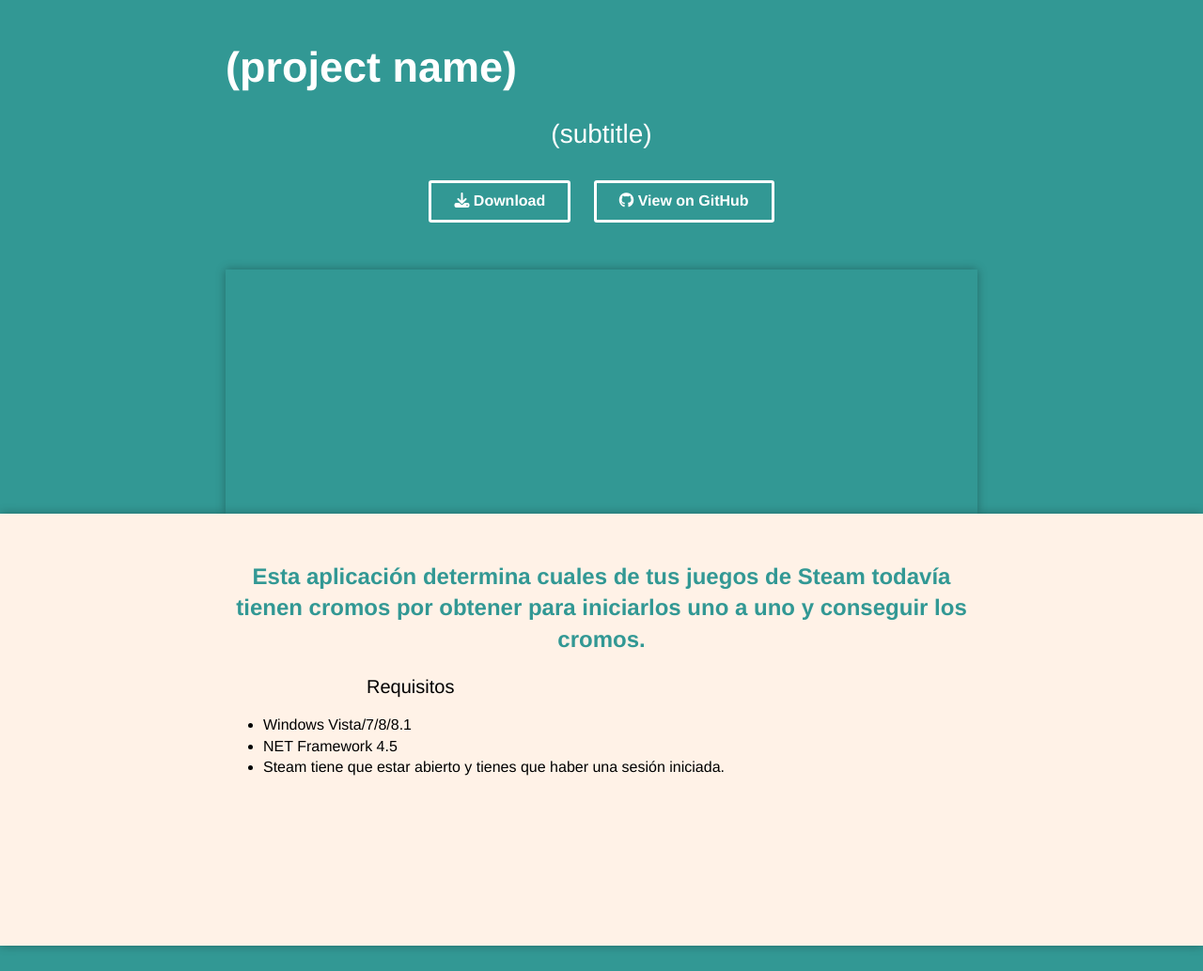
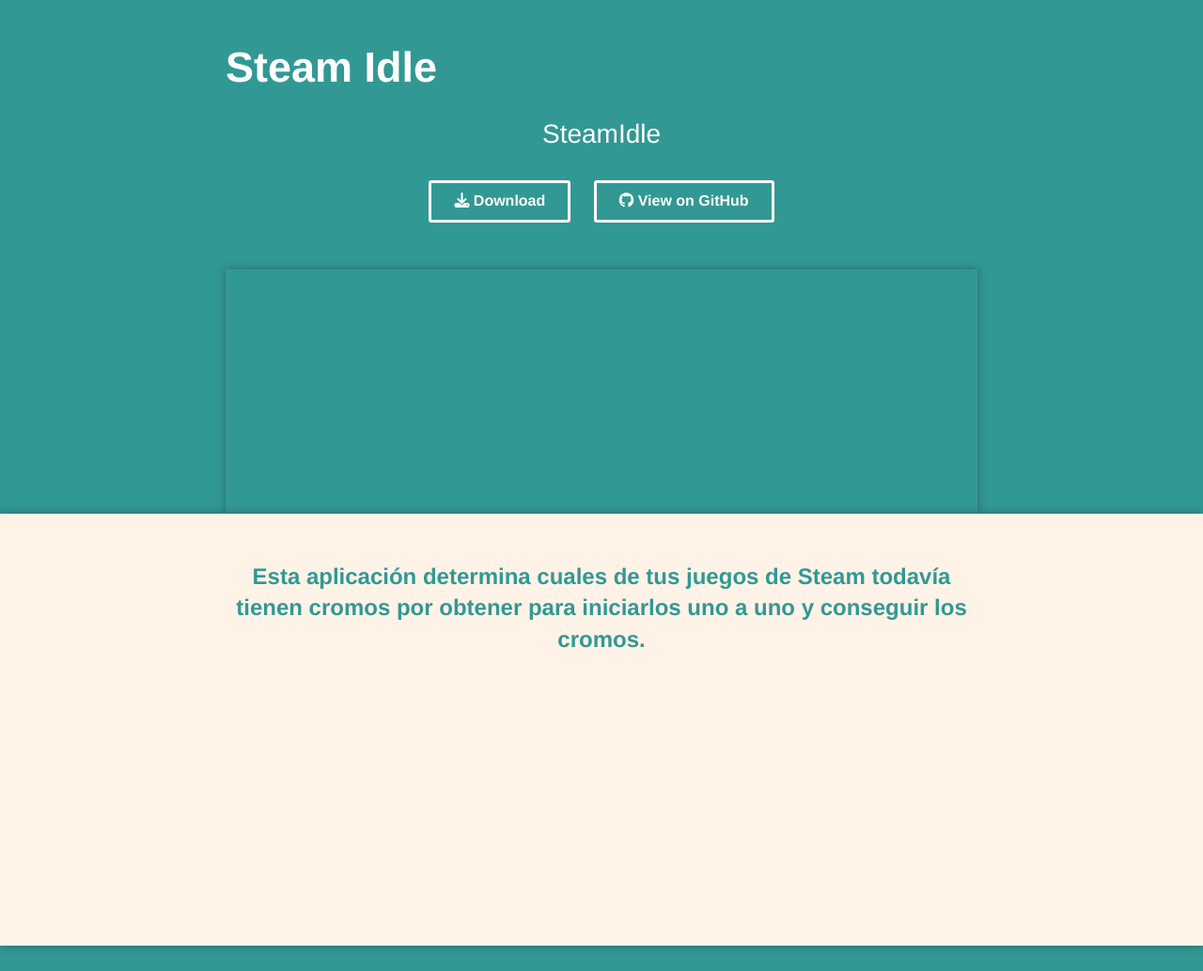
Before and after one commit to Arafo/Steam-Idle, a plain HTML site: page index.html in a window 1280 px wide. Shown: the top 1034 px of the page at 94% size. Drawn offline with nearby package versions, Linux system fonts and the light colour scheme.

Commit message:
Update index.html

```diff
--- a/index.html
+++ b/index.html
@@ -16,9 +16,9 @@
   </head>
   <body>
     <div class="header"><div class="container">
-      <h1 class="logo">(project name)</h1>
+      <h1 class="logo">Steam Idle</h1>
       <div class="tagline">
-        (subtitle)
+        SteamIdle
       </div>
       <div class="cta">
           <a href="http://www.mediafire.com/download/expulxuf4pedmiq/Steam_Idle_1_3.zip" role="button"><i class="fa fa-download"></i> Download</a>
@@ -34,17 +34,6 @@
         Esta aplicación determina cuales de tus juegos de Steam todavía tienen cromos por obtener para iniciarlos uno a uno y conseguir los cromos.
       </div>
 
-      <ul class="features">
-          Requisitos
-      </ul>
-
-      <ul class="requirements">
-        <li>Windows Vista/7/8/8.1</li>
-        <li>NET Framework 4.5</li>
-        <li>Steam tiene que estar abierto y tienes que haber una sesión iniciada.</li>
-      </ul>
-
-
     </div></div>
 
     <div class="footer"><div class="container">
```
